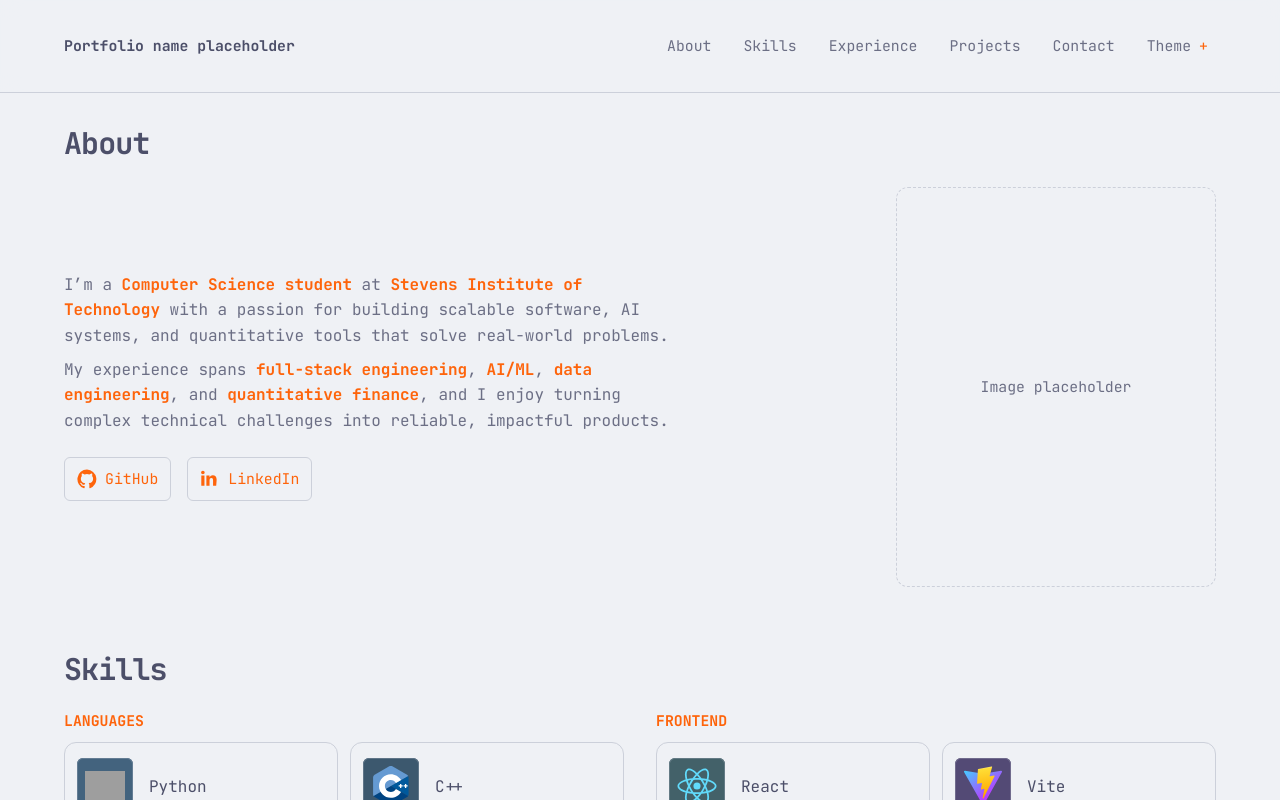
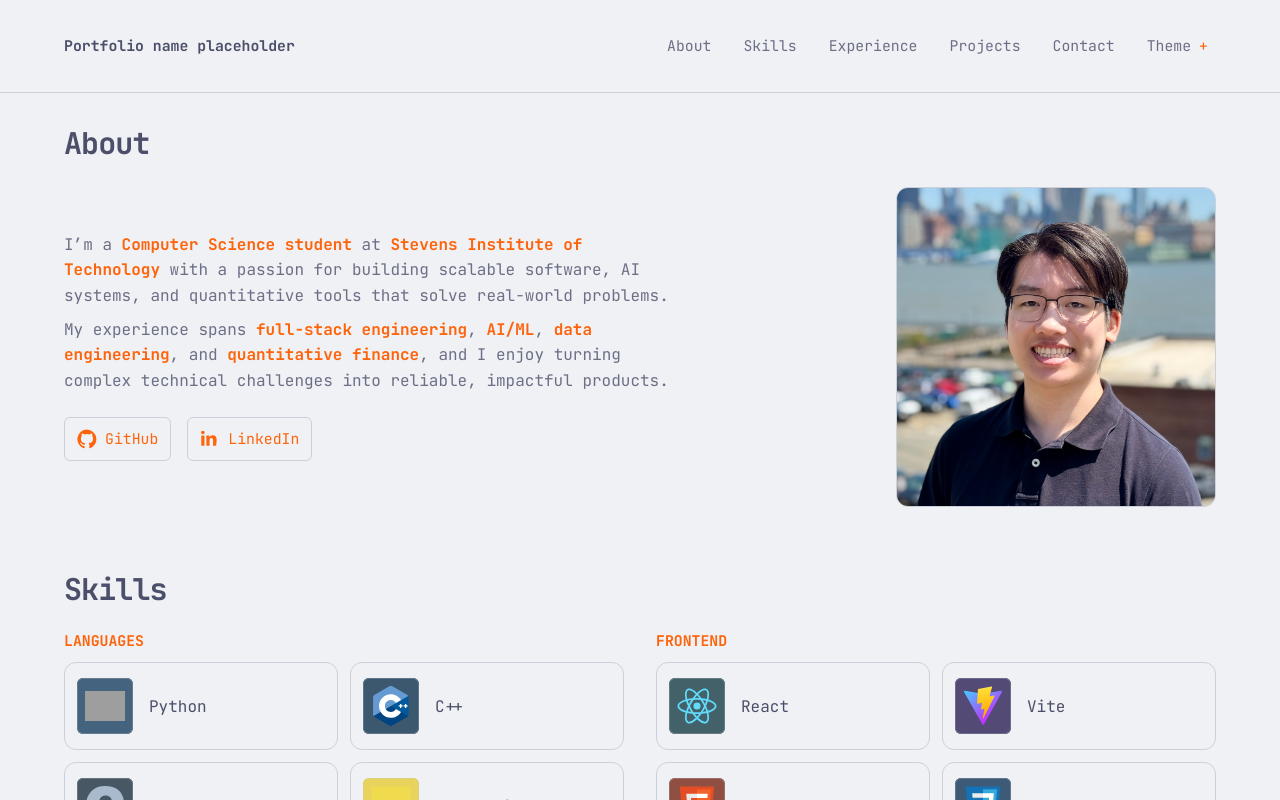
Before and after one commit to Kasu724/Kasu724.github.io, a React (Vite) app: page / in a window 1280 px wide. Shown: the top 800 px of the page. Built offline with nearby package versions, Linux system fonts and the light colour scheme; grey boxes are pictures that could not be loaded.

Commit message:
added headshot

```diff
--- a/src/components/AboutSection.tsx
+++ b/src/components/AboutSection.tsx
@@ -45,13 +45,11 @@ function AboutSection() {
           </div>
         </div>
 
-        <div
-          className="about-section__image-placeholder"
-          role="img"
-          aria-label="Portrait placeholder"
-        >
-          Image placeholder
-        </div>
+        <img
+          className="about-section__image"
+          src={`${import.meta.env.BASE_URL}images/profile.jpg`}
+          alt="Portrait of Kevin"
+        />
       </div>
     </section>
   )
--- a/src/styles/components.css
+++ b/src/styles/components.css
@@ -323,18 +323,13 @@
   flex: none;
 }
 
-.about-section__image-placeholder {
-  display: grid;
+.about-section__image {
+  display: block;
   width: min(100%, 20rem);
-  aspect-ratio: 4 / 5;
-  place-items: center;
+  height: auto;
   justify-self: center;
-  border: var(--border-width) dashed var(--color-border);
+  border: var(--border-width) solid var(--color-border);
   border-radius: var(--radius-md);
-  background: var(--color-surface);
-  color: var(--color-text-muted);
-  font-family: var(--font-display);
-  font-size: var(--text-meta);
 }
 
 @media (min-width: 48rem) {
@@ -342,7 +337,7 @@
     grid-template-columns: minmax(0, 3fr) minmax(15rem, 2fr);
   }
 
-  .about-section__image-placeholder {
+  .about-section__image {
     justify-self: end;
   }
 }
```
Also changed, not shown: public/images/profile.jpg (added).
